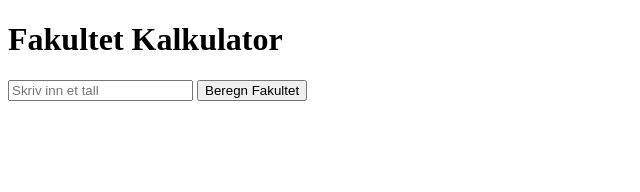
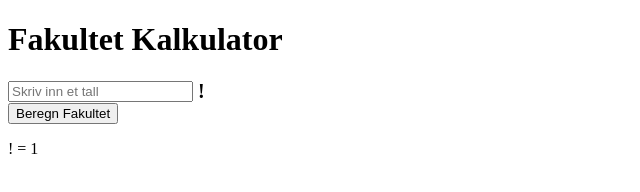
Before and after one commit to Emirsirius/web-kalkulator, a website: page index.html in a window 1280 px wide. Both pictures are taken after a click on the button "Beregn Fakultet". Shown: the whole page, without its empty margins (0-640 px from the left). Drawn offline with Linux system fonts and the light colour scheme.

Commit message:
Added factorial symbol display and improved result formatting

```diff
--- a/index.html
+++ b/index.html
@@ -4,21 +4,35 @@
     <meta charset="UTF-8">
     <meta name="viewport" content="width=device-width, initial-scale=1.0">
     <title>Fakultet Kalkulator</title>
+    <style>
+        .factorial-input {
+            display: flex;
+            align-items: center;
+            gap: 5px;
+        }
+        .factorial-symbol {
+            font-size: 20px;
+            font-weight: bold;
+        }
+    </style>
 </head>
 <body>
     <h1>Fakultet Kalkulator</h1>
-    <input type="number" id="number" placeholder="Skriv inn et tall">
-    <button onclick="calculate()">Beregn Fakultet</button>
+    <div class="factorial-input">
+        <input type="number" id="number" placeholder="Skriv inn et tall">
+        <span class="factorial-symbol">!</span>
+    </div>
+    <button id="calculateBtn">Beregn Fakultet</button>
     <p id="result"></p>
 
     <script type="module">
         import { fakultet } from './fakultet.js';
 
-        function calculate() {
+        document.getElementById('calculateBtn').addEventListener('click', () => {
             const number = document.getElementById('number').value;
             const result = fakultet(Number(number));
-            document.getElementById('result').innerText = `Fakultet av ${number} er ${result}`;
-        }
+            document.getElementById('result').innerText = `${number}! = ${result}`;
+        });
     </script>
 </body>
 </html>
```
